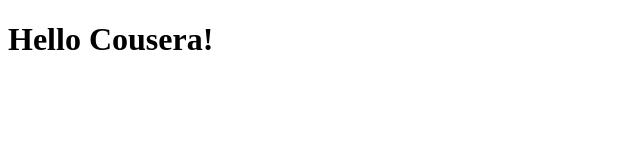
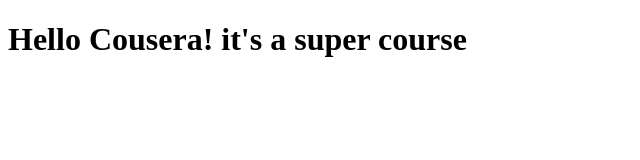
Before and after one commit to Sholart/cousera-test, a plain HTML site: page site/index.html in a window 1280 px wide. Shown: the whole page, without its empty margins (0-640 px from the left). Drawn offline with Linux system fonts and the light colour scheme.

Commit message:
Small addition to our page content

```diff
--- a/site/index.html
+++ b/site/index.html
@@ -6,7 +6,7 @@
 	<title>Hello Cousera</title>
 </head>
 <body>
-	<h1>Hello Cousera!</h1>
+	<h1>Hello Cousera! it's a super course</h1>
 
 </body>
 </html>
```
